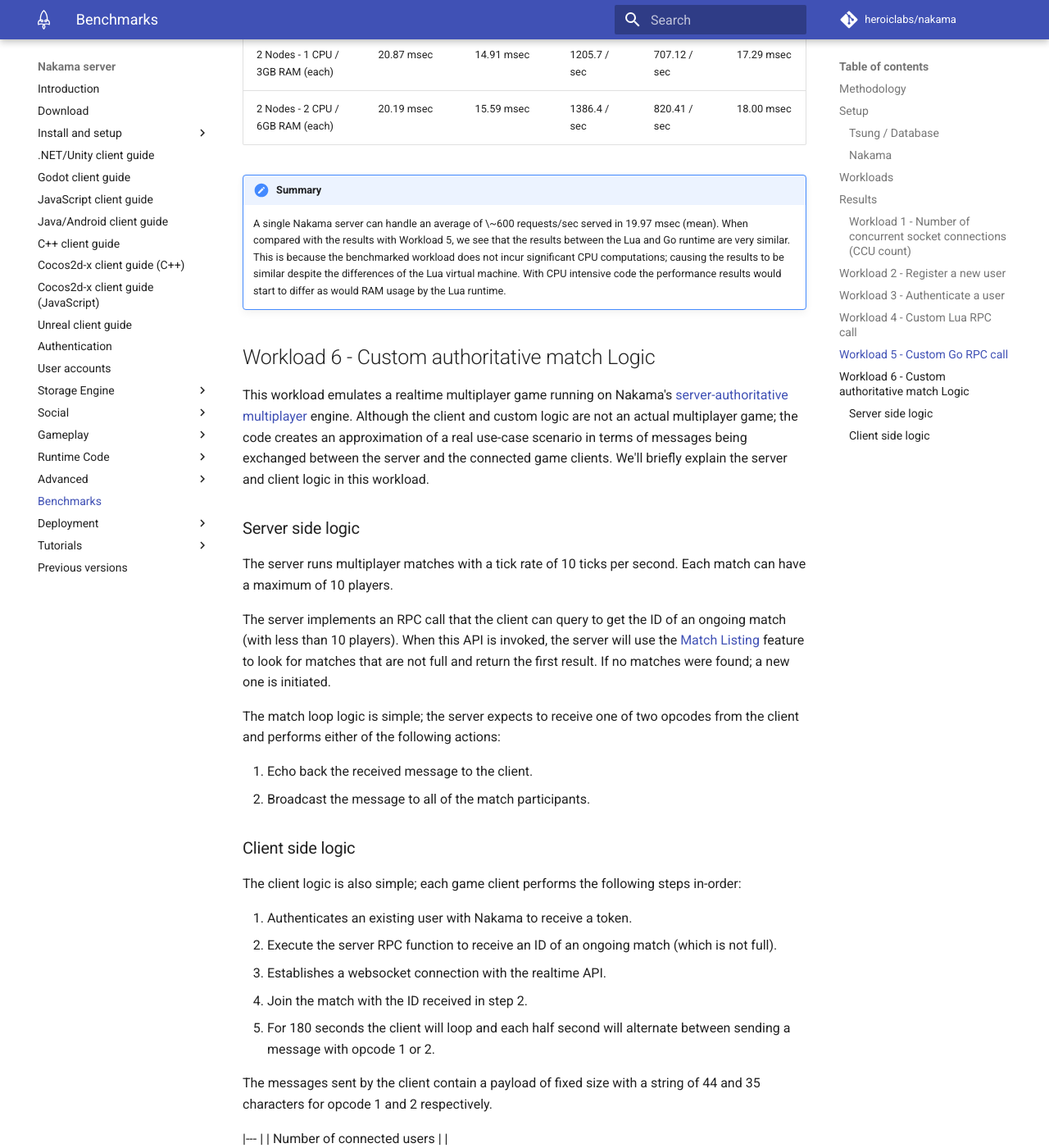
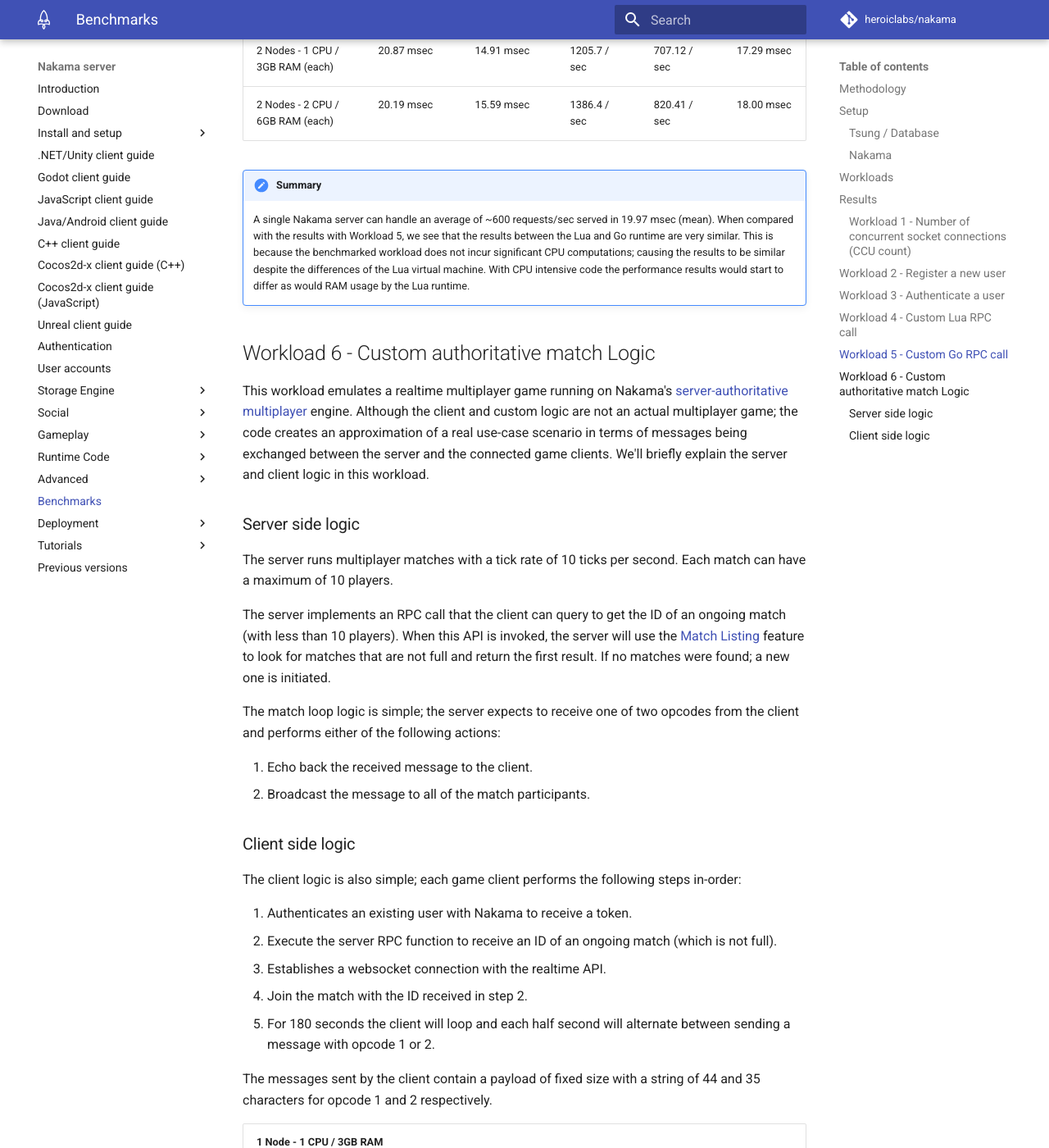
Before and after one commit to heroiclabs/nakama-docs, an MkDocs documentation site: the page built from docs/benchmarks.md, in a window 1280 px wide and 1400 px high, scrolled down 14421 px. Shown: the whole window at 82% size. Built offline with MkDocs 1.6.1 and Material for MkDocs 9.7.7, drawn with Linux system fonts in a browser that asks for light colours; comment, search, counter and statistics services are not loaded; some of the changed text lies outside the part shown.

Commit message:
Formatting fixes.

```diff
--- a/docs/benchmarks.md
+++ b/docs/benchmarks.md
@@ -126,7 +126,7 @@
 </table>
 
 !!! Summary
-  A single Nakama instance with a single CPU core can have up to \~19,500 connected users. Scaling up to 2 nodes with 2 CPU cores each this values goes up to \~32,000 CCU.
+    A single Nakama instance with a single CPU core can have up to ~19,500 connected users. Scaling up to 2 nodes with 2 CPU cores each this values goes up to ~32,000 CCU.
 
 ## Workload 2 - Register a new user
 
@@ -186,7 +186,7 @@
 </table>
 
 !!! Summary
-    A single Nakama server can handle average loads of \~500 requests/sec with requests served in 24.60 ms (mean) with a database write operation for a new user. At this rate a game can create 1.86 million new players every hour. This value goes up to 2.7 million player accounts per hour when scaled to 2 nodes.
+    A single Nakama server can handle average loads of ~500 requests/sec with requests served in 24.60 ms (mean) with a database write operation for a new user. At this rate a game can create 1.86 million new players every hour. This value goes up to 2.7 million player accounts per hour when scaled to 2 nodes.
 
 ## Workload 3 - Authenticate a user
 
@@ -360,7 +360,7 @@
 </table>
 
 !!! Summary
-    A single Nakama server can handle an average of \~600 requests/sec served in 19.97 msec (mean). When compared with the results with Workload 5, we see that the results between the Lua and Go runtime are very similar. This is because the benchmarked workload does not incur significant CPU computations; causing the results to be similar despite the differences of the Lua virtual machine. With CPU intensive code the performance results would start to differ as would RAM usage by the Lua runtime.
+    A single Nakama server can handle an average of ~600 requests/sec served in 19.97 msec (mean). When compared with the results with Workload 5, we see that the results between the Lua and Go runtime are very similar. This is because the benchmarked workload does not incur significant CPU computations; causing the results to be similar despite the differences of the Lua virtual machine. With CPU intensive code the performance results would start to differ as would RAM usage by the Lua runtime.
 
 ## Workload 6 - Custom authoritative match Logic
 
@@ -389,6 +389,7 @@
 
 The messages sent by the client contain a payload of fixed size with a string of 44 and 35 characters for opcode 1 and 2 respectively.
 
+| 1 Node - 1 CPU / 3GB RAM|
 |---                      |
 | Number of connected users      |
 | ![Benchmark Register](images/benchmarks/authoritative-match/1-node-1-cpu-graphes-Users-simultaneous.svg) |
```
